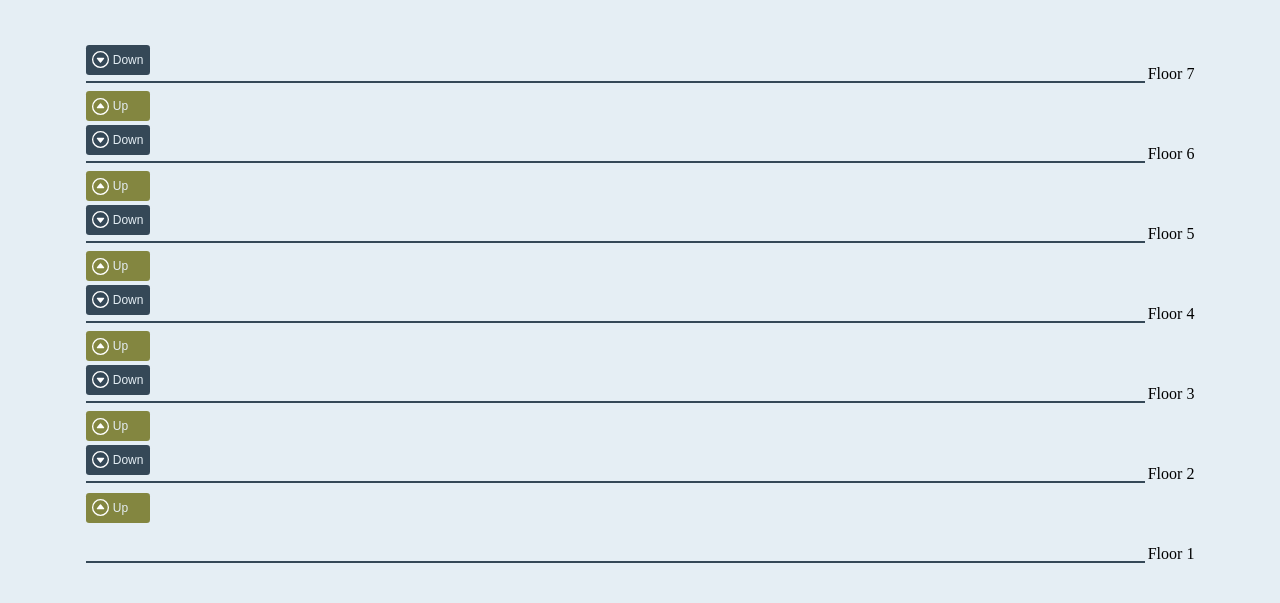
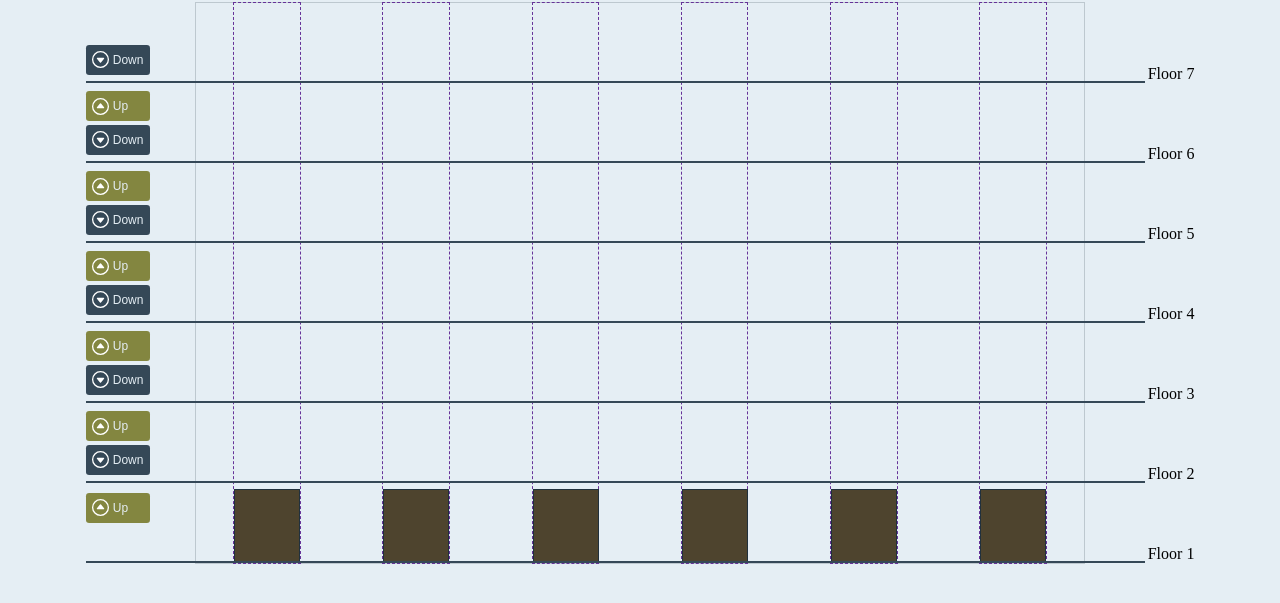
Before and after one commit to ajoykumardas12/lift-simulation, a plain HTML site: page index.html in a window 1280 px wide. Both pictures are taken after a click on the button "Simulate". Shown: the part 107-710 px from the top of the page. Drawn offline with Linux system fonts and the light colour scheme.

Commit message:
create lifts

```diff
--- a/index.js
+++ b/index.js
@@ -14,7 +14,7 @@ const building = document.getElementById("building");
 let noOfFloors = 0;
 var noOfLifts = 0;
 
-// -------Functions-------
+// -------Building creation functions-------
 const getFormData = () => {
   noOfFloors = Number(noOfFloorsEl.value);
   noOfLifts = Number(noOfLiftsEl.value);
@@ -104,16 +104,47 @@ const createFloor = (floorNo) => {
   return floor;
 };
 
+const createLift = (liftNo) => {
+  const lift = newElement("div", "lift");
+  lift.setAttribute("lift-no", liftNo);
+  return lift;
+};
+
+const createLiftLine = (liftNo) => {
+  const liftLine = newElement("div", "liftline");
+  liftLine.setAttribute("liftline-no", liftNo);
+
+  const lift = createLift(liftNo);
+  lift.setAttribute("lift-no", liftNo);
+  lift.setAttribute("current-floor", 0);
+  liftLine.appendChild(lift);
+
+  return liftLine;
+};
+
+const createLiftsContainer = () => {
+  const liftsContainer = newElement("div", "lifts-container");
+
+  const liftsArr = Array.from({ length: noOfLifts }, (_, i) => i + 1);
+  liftsArr.forEach((liftNo) => {
+    const liftLine = createLiftLine(liftNo);
+    liftsContainer.appendChild(liftLine);
+  });
+  return liftsContainer;
+};
+
 const createBuilding = () => {
   // Creates building with data from form and adds to DOM
   const floorArr = Array.from({ length: noOfFloors }, (_, i) => noOfFloors - i);
   floorArr.forEach((floorNo) => {
     const floor = createFloor(floorNo);
-    console.log(floor);
     building.appendChild(floor);
   });
+  const liftsContainer = createLiftsContainer();
+  building.appendChild(liftsContainer);
 };
 
+// -------Event functions-------
 const simulateLift = (event) => {
   // Hides form and creates lift simulation on "Simulate" button click
   event.preventDefault();
--- a/styles.css
+++ b/styles.css
@@ -83,6 +83,7 @@ button:focus {
 }
 .building {
   width: 90%;
+  position: relative;
 }
 .floor {
   height: 5rem;
@@ -124,6 +125,46 @@ button:focus {
 .button-icon {
   width: 1.3rem;
 }
+
+.lifts-container {
+  position: absolute;
+  width: 80%;
+  height: 100%;
+  top: 0;
+  left: 10%;
+  outline: 1px solid #bdc8cf;
+  display: flex;
+  align-items: flex-end;
+  justify-content: space-around;
+  gap: 0.5rem;
+}
+.liftline {
+  width: 10%;
+  max-width: 4.1rem;
+  height: 100%;
+  outline: 1px dashed rebeccapurple;
+  position: relative;
+}
+.lift {
+  width: 100%;
+  max-width: 4rem;
+  height: 4.5rem;
+  position: absolute;
+  bottom: 0;
+  background: #4e442e;
+  border: 1px solid #21313d;
+}
+
 div[floor-no="1"] .up-button {
   margin-bottom: 2rem;
 }
+
+@media only screen and (max-width: 640px) {
+  .building {
+    width: 100%;
+  }
+  .lifts-container {
+    width: 75%;
+    left: 15%;
+  }
+}
```
